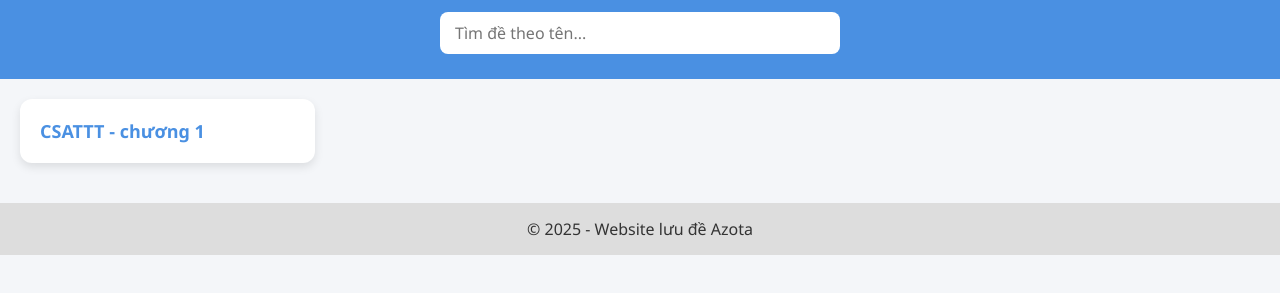
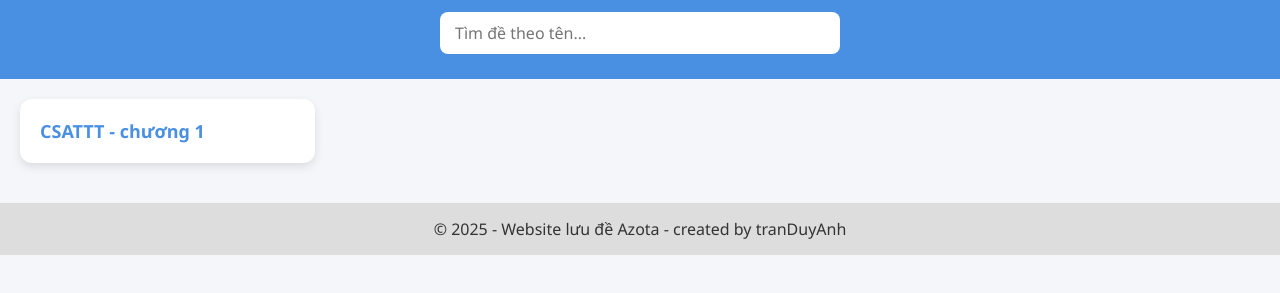
Before and after one commit to TRANDUYANHHH/Web_OnThi, a plain HTML site: page index.html in a window 1280 px wide. Shown: the part 71-364 px from the top of the page. Drawn offline with Linux system fonts and the light colour scheme.

Commit message:
Update index.html

```diff
--- a/index.html
+++ b/index.html
@@ -17,7 +17,7 @@
     </main>
 
     <footer>
-      <p>© 2025 - Website lưu đề Azota</p>
+      <p>© 2025 - Website lưu đề Azota - created by tranDuyAnh</p>
     </footer>
 
     <script src="script.js"></script>
```
